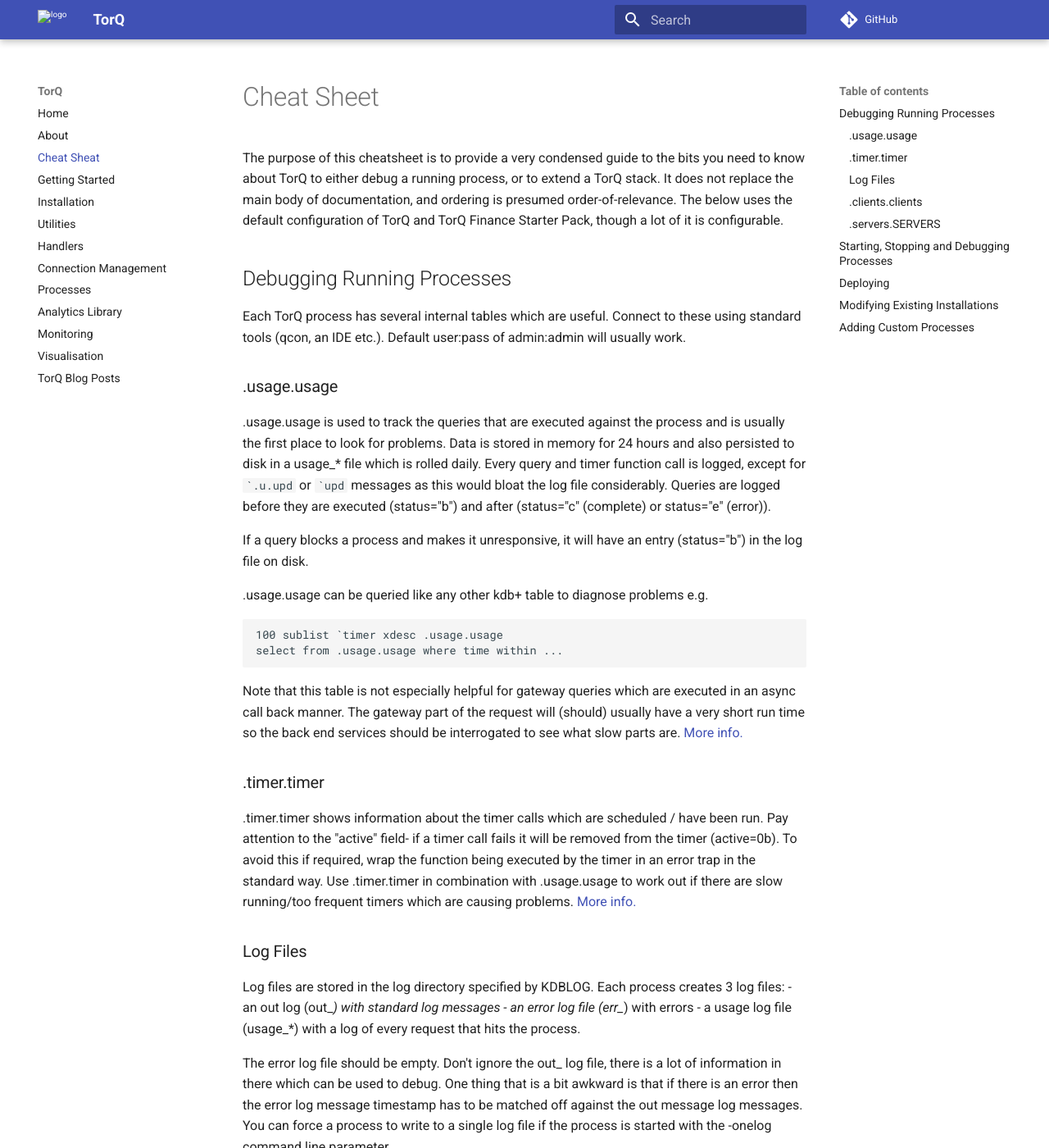
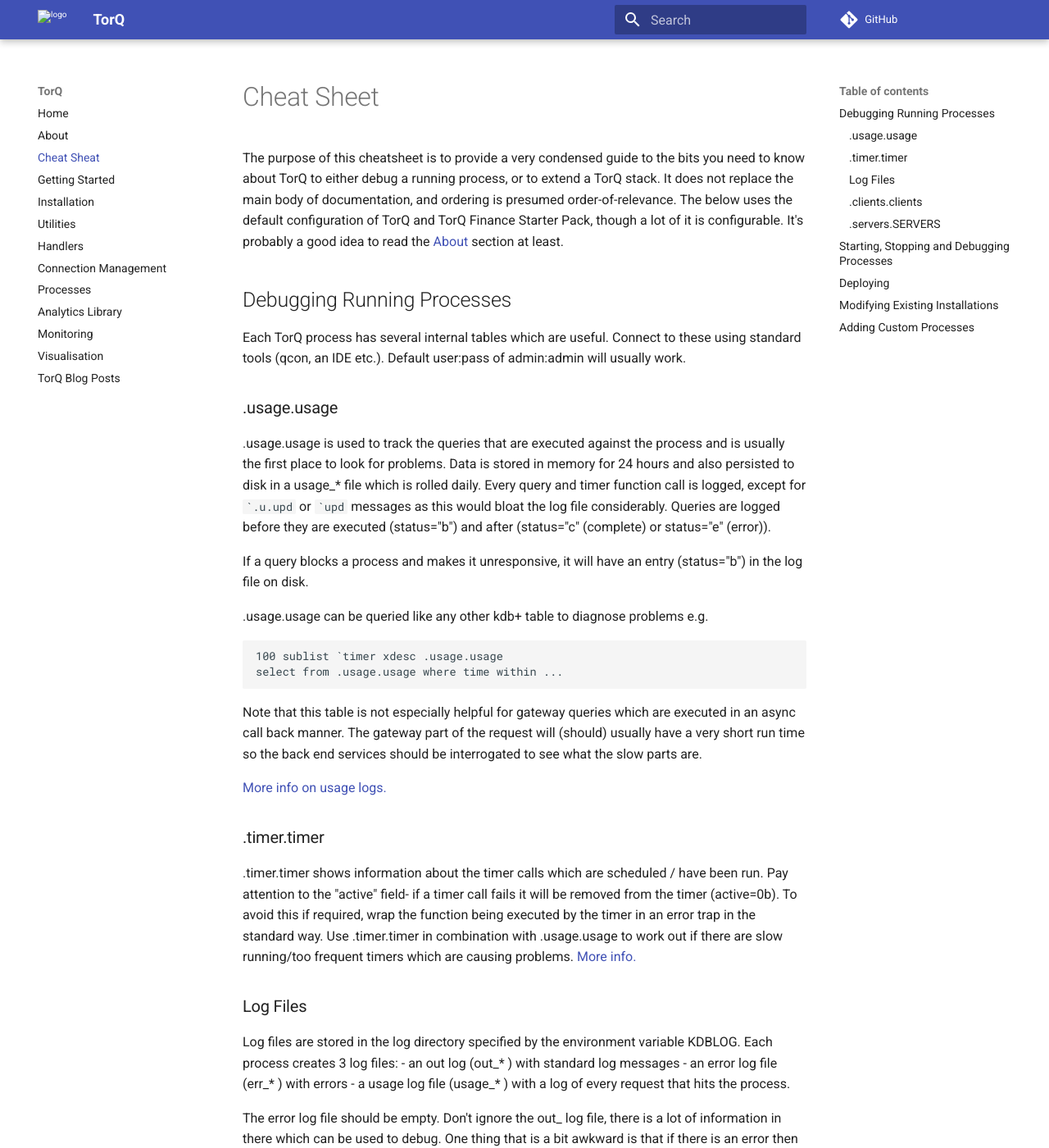
Before and after one commit to DataIntellectTech/TorQ, an MkDocs documentation site: the page built from docs/cheatsheet.md, in a window 1280 px wide and 1400 px high. Shown: the whole window at 82% size. Built offline with MkDocs 1.6.1 and Material for MkDocs 9.7.7, drawn with Linux system fonts in a browser that asks for light colours; comment, search, counter and statistics services are not loaded; old or Windows-style settings are respelled for this version of MkDocs; some of the changed text lies outside the part shown.

Commit message:
updated the cheatsheet

````diff
--- a/docs/cheatsheet.md
+++ b/docs/cheatsheet.md
@@ -1,8 +1,7 @@
 # Cheat Sheet
 
-The purpose of this cheatsheet is to provide a very condensed guide to the bits you need to know about TorQ to either debug a running process, or to extend a TorQ stack. It does not replace the main body of documentation, and ordering is presumed order-of-relevance. The below uses the default configuration of TorQ and TorQ Finance Starter Pack, though a lot of it is configurable.
+The purpose of this cheatsheet is to provide a very condensed guide to the bits you need to know about TorQ to either debug a running process, or to extend a TorQ stack. It does not replace the main body of documentation, and ordering is presumed order-of-relevance. The below uses the default configuration of TorQ and TorQ Finance Starter Pack, though a lot of it is configurable. It's probably a good idea to read the [About](http://aquaqanalytics.github.io/TorQ/Overview/) section at least.
 ## Debugging Running Processes
-
 Each TorQ process has several internal tables which are useful. Connect to these using standard tools (qcon, an IDE etc.). Default user:pass of admin:admin will usually work.
 
 ### .usage.usage
@@ -17,16 +16,18 @@
 select from .usage.usage where time within ...
 ```
 
-Note that this table is not especially helpful for gateway queries which are executed in an async call back manner. The gateway part of the request will (should) usually have a very short run time so the back end services should be interrogated to see what slow parts are. [More info.](http://aquaqanalytics.github.io/TorQ/handlers/#logusageq)
+Note that this table is not especially helpful for gateway queries which are executed in an async call back manner. The gateway part of the request will (should) usually have a very short run time so the back end services should be interrogated to see what the slow parts are.
+
+[More info on usage logs.](http://aquaqanalytics.github.io/TorQ/handlers/#logusageq)
 
 ### .timer.timer
 .timer.timer shows information about the timer calls which are scheduled / have been run. Pay attention to the "active" field- if a timer call fails it will be removed from the timer (active=0b). To avoid this if required, wrap the function being executed by the timer in an error trap in the standard way. Use .timer.timer in combination with .usage.usage to work out if there are slow running/too frequent timers which are causing problems. [More info.](http://aquaqanalytics.github.io/TorQ/utilities/#timerq)
 
 ### Log Files
-Log files are stored in the log directory specified by KDBLOG. Each process creates 3 log files:
- - an out log (out_*) with standard log messages
- - an error log file (err_*) with errors
- - a usage log file (usage_*) with a log of every request that hits the process.
+Log files are stored in the log directory specified by the environment variable KDBLOG. Each process creates 3 log files:
+- an out log (out_* ) with standard log messages
+- an error log file (err_* ) with errors
+- a usage log file (usage_* ) with a log of every request that hits the process.
 
 The error log file should be empty. Don't ignore the out_ log file, there is a lot of information in there which can be used to debug. One thing that is a bit awkward is that if there is an error then the error log message timestamp has to be matched off against the out message log messages. You can force a process to write to a single log file if the process is started with the -onelog command line parameter.
 
````
Also changed, not shown: other parts of docs/cheatsheet.md (+1 -1 lines).
